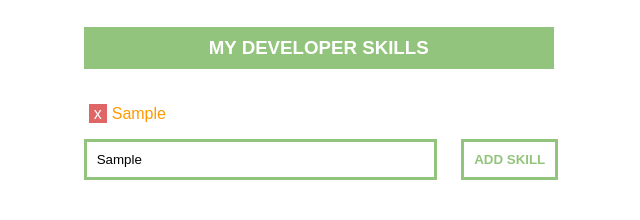
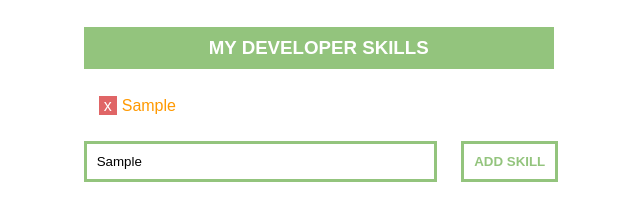
Before and after one commit to Loquen/my-dev-skills-lab, a plain HTML site: page index.html in a window 1280 px wide. Both pictures are taken after typing "Sample" into the empty fields and a click on the button "ADD SKILL". Shown: the whole page, without its empty margins (319-959 px from the left). Drawn offline with nearby package versions, Linux system fonts and the light colour scheme.

Commit message:
final commit working with local storage

```diff
--- a/css/main.css
+++ b/css/main.css
@@ -22,7 +22,7 @@ ul {
 
 li{
     color: #ff9900;
-    padding: 0;
+    padding: 10px;
     margin: 10px, 5px;
 }
 
--- a/index.html
+++ b/index.html
@@ -16,14 +16,11 @@
     <main>
         <h3>MY DEVELOPER SKILLS</h3>
         <ul>
-            <!-- <li><span>X</span>Cascading Style Sheets (CSS)</li>
-            <br>
-            <li><span>X</span>Hypertext Markup Language (HTML)</li> -->
         </ul>
-        <!-- <form action=""> -->
-            <input type="text">
-            <button>ADD SKILL</button>
-        <!-- </form> -->
+
+        <input type="text">
+        <button>ADD SKILL</button>
+
     </main>
 </body>
 </html>
--- a/js/main.js
+++ b/js/main.js
@@ -1,13 +1,16 @@
+for(var i = 0; i < localStorage.length; i++){
+    $('ul').append(`<li><span>x</span>${localStorage.getItem(localStorage.key(i))}</li>`);
+}
 
 // Remove existing items
 $('ul').on('click','li', function(){
-    //console.log(evt);
     $(this).remove();
 });
 
 $('button').on('click', function(evt){
-    //evt.preventDefault();
     let input = $('input').val();
-    $('ul').append(`<br><li><span>x</span>${input}<li>`);
-    $(input).val('');
+    $('ul').append(`<li><span>x</span>${input}</li>`);
+    localStorage.setItem(input, input);
+    //console.log(localStorage);
+    //$(input).val('');
 });
```
